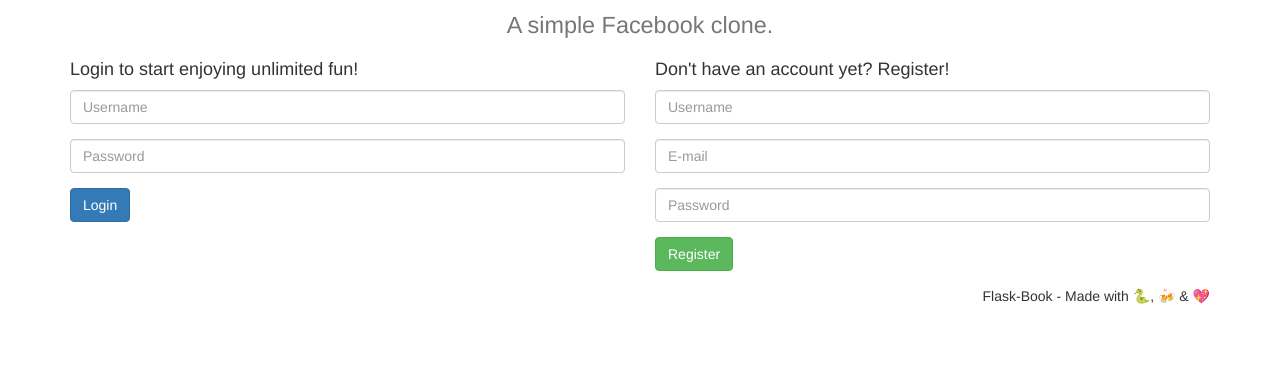
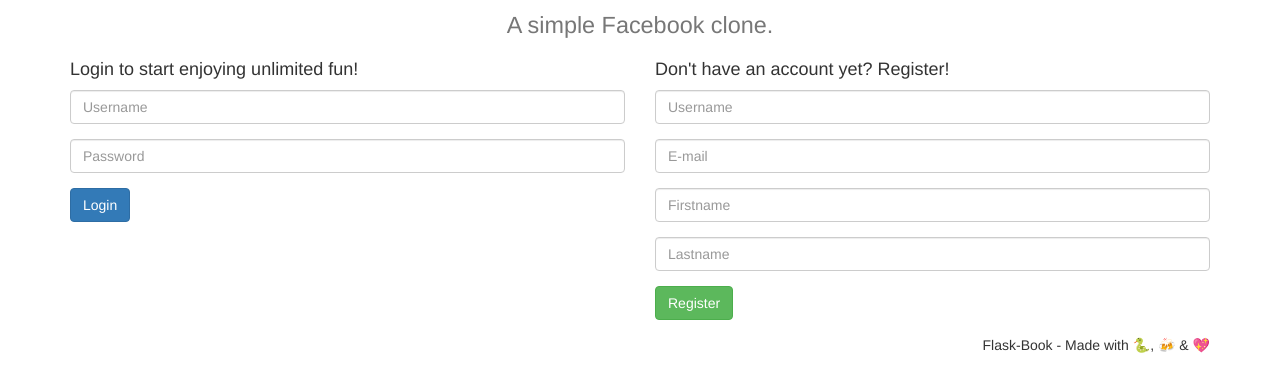
Before and after one commit to nbilalis/flask-book, a Flask app: page /login-register in a window 1280 px wide. Shown: the part 131-523 px from the top of the page. Run offline with Flask 2, Linux system fonts and the light colour scheme; some libraries are stand-ins or nearby versions.

Commit message:
Add form inputs for `firstname` & `lastname`

```diff
--- a/app/forms.py
+++ b/app/forms.py
@@ -13,4 +13,6 @@
     username = StringField('Username', description='Username', validators=[DataRequired(), Length(min=4, max=16)])
     password = PasswordField('Password', description='Password', validators=[DataRequired(), Length(min=8, max=32)])
     email = StringField('E-Mail', description='E-Mail', validators=[DataRequired(), Email()])
+    firstname = StringField('Firstname', description='Firstname', validators=[DataRequired()])
+    lastname = StringField('Lastname', description='Lastname', validators=[DataRequired()])
     submit_register = SubmitField('Register')
--- a/app/templates/login_register.html
+++ b/app/templates/login_register.html
@@ -61,8 +61,13 @@
 		</div>
 
 		<div class="form-group">
-            {{ register_form.password(class="form-control", placeholder="Password") }}
-            {{ show_errors(register_form.password) }}
+			{{ register_form.firstname(class="form-control", placeholder="Firstname") }}
+			{{ show_errors(register_form.firstname) }}
+		</div>
+
+		<div class="form-group">
+			{{ register_form.lastname(class="form-control", placeholder="Lastname") }}
+			{{ show_errors(register_form.lastname) }}
 		</div>
 
 		<div class="form-group">
```
